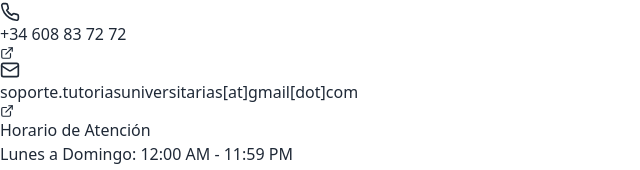
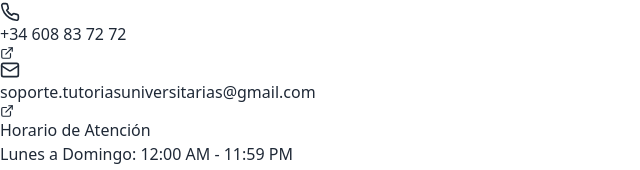
Before and after one commit to Camilool8/Tutorias-Universitarias-Website, a React (Vite) app: page /contact in a window 1280 px wide. Shown: the part 565-735 px from the top of the page, without its empty margins (0-640 px from the left). Built offline with nearby package versions, Linux system fonts and the light colour scheme; no server answers.

Commit message:
chore: SEO

```diff
--- a/src/pages/Contact.tsx
+++ b/src/pages/Contact.tsx
@@ -84,7 +84,7 @@ const Contact: React.FC = () => {
                 />
                 <ContactItem
                   icon={<Mail size={20} />}
-                  text={`soporte.tutoriasuniversitarias[at]gmail[dot]com`}
+                  text={`soporte.tutoriasuniversitarias@gmail.com`}
                   href={`mailto:${atob(
                     "c29wb3J0ZS50dXRvcmlhc3VuaXZlcnNpdGFyaWFzQGdtYWlsLmNvbQ=="
                   )}`}
```
